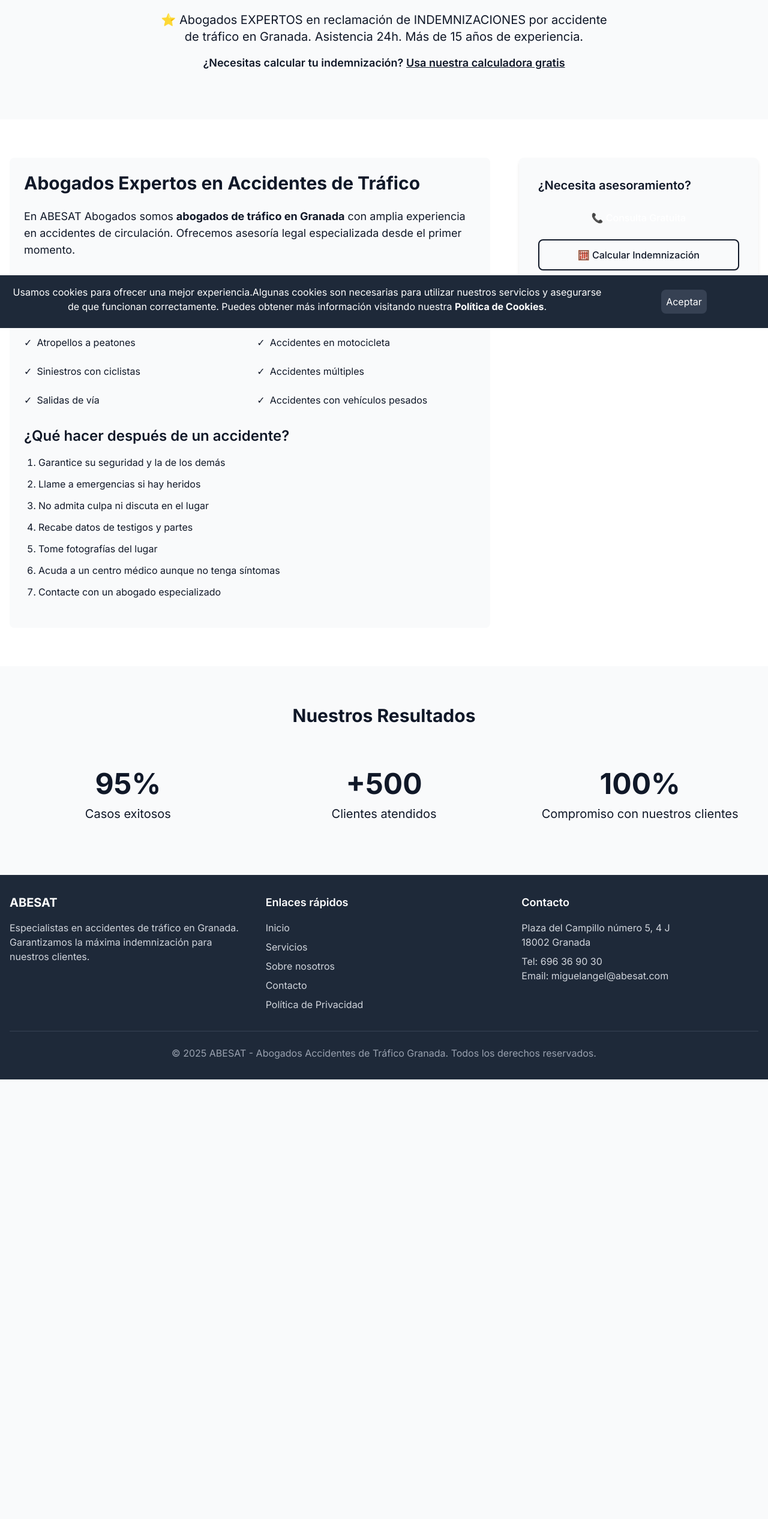
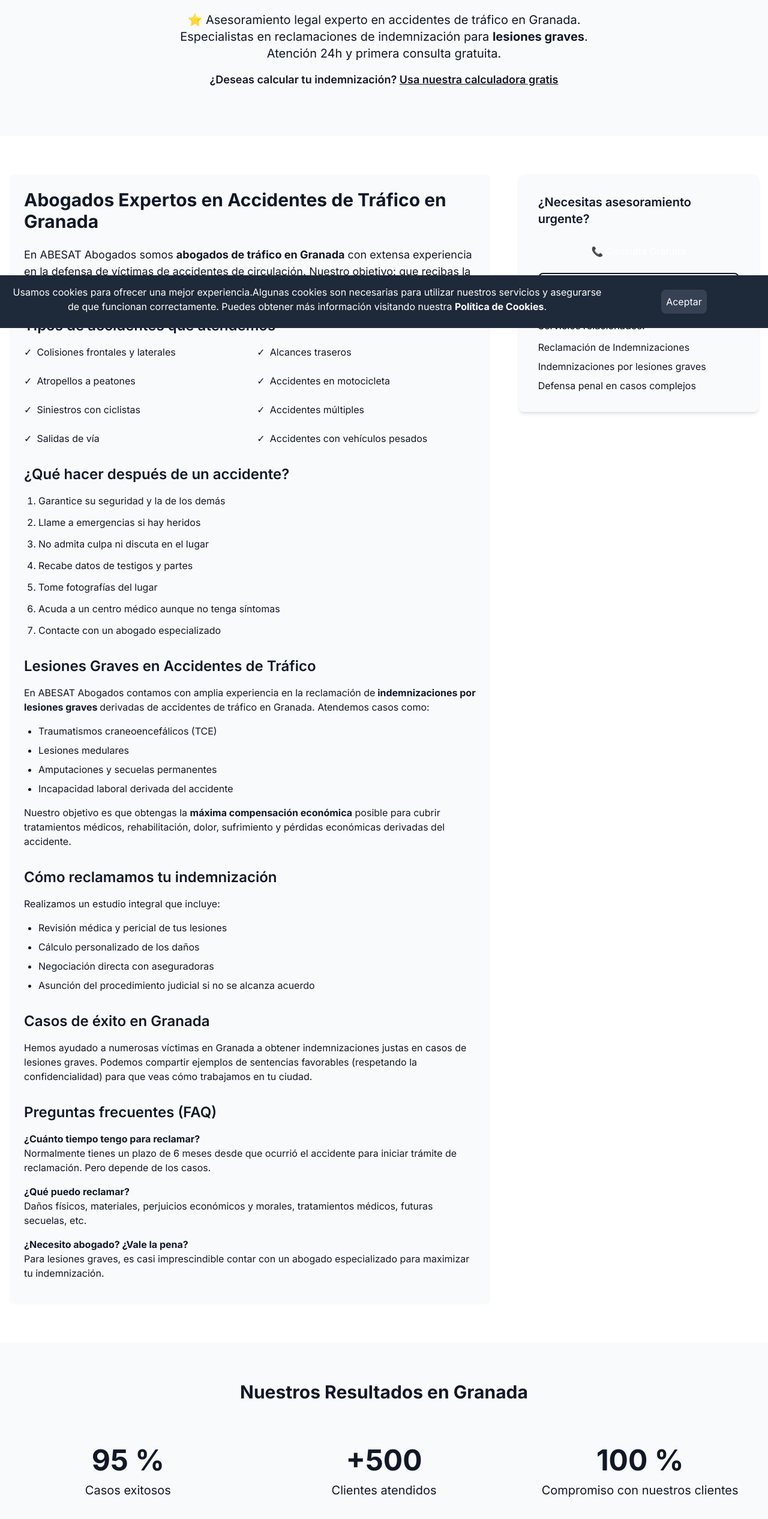
Before and after one commit to Jorgesdr/abesat.com, a Next.js app: page /servicios/accidentes-trafico-granada in a window 1280 px wide. Shown: the part 253-2786 px from the top of the page at 60% size. Before the commit the page ends 2053 px from the top, so only its background shows below. Built offline with nearby package versions, Linux system fonts and the light colour scheme.

Commit message:
Refactor Accidentes de Tráfico page with updated metadata, improved content, and enhanced user engagement features

```diff
--- a/app/servicios/accidentes-trafico-granada/page.tsx
+++ b/app/servicios/accidentes-trafico-granada/page.tsx
@@ -1,25 +1,13 @@
-//accidentes-trafico-granada
+/* //accidentes-trafico-granada
 
 import Link from "next/link"
 import Head from "next/head"
 
-const oldmetadata = {
-  title: "Accidentes de Tráfico en Granada | ABESAT Abogados",
-  description:
-    "Abogados especialistas en accidentes de tráfico en Granada. Asistencia legal inmediata.",
-}
-
-const oldmetadata1 = {
-  title: "Abogados Tráfico Granada -  Especialistas en Accidentes | ABESAT",
-  description:
-    "¿Buscas abogados de tráfico en Granada? En ABESAT Abogados te ayudamos con accidentes, indemnizaciones y defensa penal. Consulta gratuita.",
-}
-
 export const metadata = {
   title:
-    "Abogado Accidente Tráfico Granada ✅ Especialista en Indemnizaciones | ABESAT",
+    "Abogados Accidentes de Tráfico en Granada ⚖️ Especialistas en Lesiones Graves | ABESAT",
   description:
-    "¿Buscas ABOGADOS de tráfico en GRANADA? ⭐ Especialistas en ACCIDENTES e INDEMNIZACIONES. Consulta GRATUITa. +500 casos resueltos. ¡Te ayudamos!",
+    "ABESAT Abogados: expertos en ACCIDENTES de TRÁFICO en Granada. Especialistas en LESIONES GRAVES e INDEMNIZACIONES. Primera consulta GRATIS ✅ Más de 15 años de experiencia.",
 }
 
 export default function AccidentesTraficoPage() {
@@ -40,62 +28,62 @@ export default function AccidentesTraficoPage() {
             postalCode: "18009",
             addressCountry: "ES",
           },
-          url: "https://abesat.com/accidentes-trafico-granada",
+          url: "https://abesat.es/servicios/accidentes-trafico-granada",
           telephone: "+34 696 36 90 30",
           priceRange: "€€",
+          areaServed: {
+            "@type": "City",
+            name: "Granada",
+          },
+          knowsAbout: [
+            "Accidentes de tráfico",
+            "Lesiones graves en accidentes",
+            "Indemnizaciones por accidente",
+          ],
         }),
       }}
     />
   </Head>
+
   return (
     <main>
-      {/* Hero Section */}
-      {/* <section className="relative bg-gradient-to-r from-primary-600 to-primary-800 dark:text-white py-20">
-        <div className="container mx-auto px-4 text-center">
-          <h1 className="text-4xl md:text-5xl font-bold mb-6">
-            Abogados de Tráfico en Granada - Expertos en Accidentes
-          </h1>
-          <p className="text-xl max-w-3xl mx-auto">
-            Asistencia legal especializada para víctimas de accidentes de
-            circulación
-          </p>
-        </div>
-      </section> */}
       <section className="relative bg-gradient-to-r from-primary-600 to-primary-800 dark:text-white py-20">
         <div className="container mx-auto px-4 text-center">
           <h1 className="text-4xl md:text-5xl font-bold mb-6">
-            Abogados Especialistas en Accidentes de Tráfico en Granada
+            Abogados de Accidentes de Tráfico en Granada – Especialistas en
+            Lesiones Graves
           </h1>
           <p className="text-xl max-w-3xl mx-auto">
-            ⭐ Abogados EXPERTOS en reclamación de INDEMNIZACIONES por accidente
-            de tráfico en Granada. Asistencia 24h. Más de 15 años de
-            experiencia.
+            ⭐ Asesoramiento legal experto en accidentes de tráfico en Granada.
+            Especialistas en reclamaciones de indemnización para{" "}
+            <strong>lesiones graves</strong>. Atención 24h y primera consulta
+            gratuita.
           </p>
-          {/* Añade este párrafo adicional */}
           <p className="text-lg mt-4 font-semibold">
-            ¿Necesitas calcular tu indemnización?{" "}
-            <Link href="#calculadora" className="underline">
+            ¿Deseas calcular tu indemnización?{" "}
+            <Link href="/calculadora-indemnizacion" className="underline">
               Usa nuestra calculadora gratis
             </Link>
           </p>
         </div>
       </section>
 
-      {/* Content Section */}
+      // Content Section
       <section className="py-16 bg-white dark:bg-gray-800">
         <div className="container mx-auto px-4">
           <div className="flex flex-col lg:flex-row gap-12">
             <div className="lg:w-2/3 bg-gray-50 dark:bg-gray-700 p-6 rounded-lg">
               <h2 className="text-3xl font-bold mb-6">
-                Abogados Expertos en Accidentes de Tráfico
+                Abogados Expertos en Accidentes de Tráfico en Granada
               </h2>
 
               <div className="prose max-w-none">
                 <p className="text-lg mb-4">
                   En ABESAT Abogados somos{" "}
-                  <strong>abogados de tráfico en Granada</strong> con amplia
-                  experiencia en accidentes de circulación. Ofrecemos asesoría
-                  legal especializada desde el primer momento.
+                  <strong>abogados de tráfico en Granada</strong> con extensa
+                  experiencia en la defensa de víctimas de accidentes de
+                  circulación. Nuestro objetivo: que recibas la reparación justa
+                  por tus daños físicos, materiales y perjuicios sufridos.
                 </p>
 
                 <h3 className="text-2xl font-semibold mt-8 mb-4">
@@ -134,89 +122,13 @@ export default function AccidentesTraficoPage() {
               </div>
             </div>
 
-            {/* <div className="lg:w-1/3">
-              <div className="bg-gray-50 dark:bg-gray-700 p-8 rounded-lg shadow-md sticky top-8">
-                <h3 className="text-xl font-semibold mb-4">
-                  Asistencia Inmediata{" "}
-                </h3>
-                <p className="mb-6">
-                  En caso de accidente grave, podemos atenderle lo mas rápido
-                  posible.
-                </p>
-                <Link
-                  href="/contacto"
-                  className="bg-transparent dark:border-white border-2 dark:text-white hover:bg-gray-300 hover:text-blue px-6 py-3 rounded-lg font-medium inline-block w-full text-center"
-                >
-                  Contactar Ahora
-                </Link>
-
-                <div className="mt-8">
-                  <h4 className="font-medium mb-3">Servicios relacionados:</h4>
-                  <ul className="space-y-2">
-                    <li>
-                      <Link
-                        href="/servicios/indemnizaciones"
-                        className="text-primary-600 hover:underline"
-                      >
-                        Reclamación de Indemnizaciones
-                      </Link>
-                    </li>
-                    <li>
-                      <Link
-                        href="/servicios/lesiones"
-                        className="text-primary-600 hover:underline"
-                      >
-                        Lesiones por Accidentes
-                      </Link>
-                    </li>
-                    <li>
-                      <Link
-                        href="/servicios/defensa-penal"
-                        className="text-primary-600 hover:underline"
-                      >
-                        Defensa en Casos Penales
-                      </Link>
-                    </li>
-                  </ul>
-                </div>
-                <div className="mt-8">
-                  <h4 className="font-medium mb-3">También buscan:</h4>
-                  <ul className="space-y-2 list-disc pl-4 text-sm">
-                    <li>
-                      <Link
-                        href="/servicios/asesoramiento-victimas"
-                        className="hover:underline"
-                      >
-                        Abogados especialistas en tráfico Granada
-                      </Link>
-                    </li>
-                    <li>
-                      <Link
-                        href="/servicios/indemnizaciones"
-                        className="hover:underline"
-                      >
-                        Reclamación por accidente de tráfico Granada
-                      </Link>
-                    </li>
-                    <li>
-                      <Link
-                        href="/servicios/lesiones"
-                        className="hover:underline"
-                      >
-                        Abogados para siniestros viales Granada
-                      </Link>
-                    </li>
-                  </ul>
-                </div>
-              </div>
-            </div> */}
             <div className="lg:w-1/3">
               <div className="bg-gray-50 dark:bg-gray-700 p-8 rounded-lg shadow-md sticky top-8">
                 <h3 className="text-xl font-semibold mb-4">
                   ¿Necesita asesoramiento?
                 </h3>
 
-                {/* NUEVO CTA */}
+                // NUEVO CTA
                 <div className="space-y-3 mb-6">
                   <Link
                     href="/contacto"
@@ -232,14 +144,14 @@ export default function AccidentesTraficoPage() {
                   </Link>
                 </div>
 
-                {/* Resto del contenido... */}
+                // Resto del contenido...
               </div>
             </div>
           </div>
         </div>
       </section>
 
-      {/* Stats Section */}
+      // Stats Section
       <section className="py-16 bg-primary-700 dark:text-white">
         <div className="container mx-auto px-4">
           <h2 className="text-3xl font-bold mb-12 text-center">
@@ -260,20 +172,298 @@ export default function AccidentesTraficoPage() {
           </div>
         </div>
       </section>
-      {/*  <section>
-        <div className="container mx-auto px-4 py-16">
-          <h2 className="text-3xl font-bold mb-6 text-center">¿Por qué elegirnos?</h2>
-          <p className="text-lg text-center max-w-2xl mx-auto mb-8">
-            En ABESAT Abogados, nos comprometemos a ofrecerte la mejor asistencia legal. Nuestro equipo de abogados especializados en accidentes de tráfico en Granada está aquí para ayudarte a obtener la indemnización que mereces.
-          </p>
-          <Link
-            href="/contacto"
-            className="bg-primary-600 text-white px-6 py-3 rounded-lg font-medium inline-block text-center"
-          >
-            Solicita tu consulta gratuita
-          </Link>
-        </div>
-      </section> */}
+
     </main>
   )
 }
+ */
+
+// pages/servicios/accidentes-trafico-granada.jsx  (o el archivo que uses en Next.js)
+
+import Link from "next/link"
+import Head from "next/head"
+
+export const metadata = {
+  title:
+    "Abogados Accidentes de Tráfico en Granada ⚖️ Especialistas en Lesiones Graves | ABESAT",
+  description:
+    "ABESAT Abogados: expertos en ACCIDENTES de TRÁFICO en Granada. Especialistas en LESIONES GRAVES e INDEMNIZACIONES. Primera consulta GRATIS ✅ Más de 15 años de experiencia.",
+}
+
+export default function AccidentesTraficoPage() {
+  return (
+    <>
+      <Head>
+        <script
+          type="application/ld+json"
+          dangerouslySetInnerHTML={{
+            __html: JSON.stringify({
+              "@context": "https://schema.org",
+              "@type": "LegalService",
+              name: "ABESAT Abogados",
+              image: "https://abesat.com/images/abesatico.webp",
+              address: {
+                "@type": "PostalAddress",
+                streetAddress: "Plaza del Campillo número 5, 4 J",
+                addressLocality: "Granada",
+                addressRegion: "GR",
+                postalCode: "18009",
+                addressCountry: "ES",
+              },
+              url: "https://abesat.es/servicios/accidentes-trafico-granada",
+              telephone: "+34 696 36 90 30",
+              priceRange: "€€",
+              areaServed: {
+                "@type": "City",
+                name: "Granada",
+              },
+              knowsAbout: [
+                "Accidentes de tráfico",
+                "Lesiones graves en accidentes",
+                "Indemnizaciones por accidente",
+              ],
+            }),
+          }}
+        />
+      </Head>
+
+      <main>
+        {/* Hero / cabecera */}
+        <section className="relative bg-gradient-to-r from-primary-600 to-primary-800 dark:text-white py-20">
+          <div className="container mx-auto px-4 text-center">
+            <h1 className="text-4xl md:text-5xl font-bold mb-6">
+              Abogados de Accidentes de Tráfico en Granada – Especialistas en
+              Lesiones Graves
+            </h1>
+            <p className="text-xl max-w-3xl mx-auto">
+              ⭐ Asesoramiento legal experto en accidentes de tráfico en
+              Granada. Especialistas en reclamaciones de indemnización para{" "}
+              <strong>lesiones graves</strong>. Atención 24h y primera consulta
+              gratuita.
+            </p>
+            <p className="text-lg mt-4 font-semibold">
+              ¿Deseas calcular tu indemnización?{" "}
+              <Link href="/calculadora-indemnizacion" className="underline">
+                Usa nuestra calculadora gratis
+              </Link>
+            </p>
+          </div>
+        </section>
+
+        {/* Contenido principal */}
+        <section className="py-16 bg-white dark:bg-gray-800">
+          <div className="container mx-auto px-4">
+            <div className="flex flex-col lg:flex-row gap-12">
+              {/* Columna de contenido */}
+              <div className="lg:w-2/3 bg-gray-50 dark:bg-gray-700 p-6 rounded-lg">
+                <h2 className="text-3xl font-bold mb-6">
+                  Abogados Expertos en Accidentes de Tráfico en Granada
+                </h2>
+                <div className="prose max-w-none">
+                  <p className="text-lg mb-4">
+                    En ABESAT Abogados somos{" "}
+                    <strong>abogados de tráfico en Granada</strong> con extensa
+                    experiencia en la defensa de víctimas de accidentes de
+                    circulación. Nuestro objetivo: que recibas la reparación
+                    justa por tus daños físicos, materiales y perjuicios
+                    sufridos.
+                  </p>
+
+                  <h3 className="text-2xl font-semibold mt-8 mb-4">
+                    Tipos de accidentes que atendemos
+                  </h3>
+                  <div className="grid md:grid-cols-2 gap-6 mb-8">
+                    {[
+                      "Colisiones frontales y laterales",
+                      "Alcances traseros",
+                      "Atropellos a peatones",
+                      "Accidentes en motocicleta",
+                      "Siniestros con ciclistas",
+                      "Accidentes múltiples",
+                      "Salidas de vía",
+                      "Accidentes con vehículos pesados",
+                    ].map((item, index) => (
+                      <div key={index} className="flex items-start">
+                        <span className="text-primary-600 mr-2">✓</span>
+                        <span>{item}</span>
+                      </div>
+                    ))}
+                  </div>
+
+                  <h3 className="text-2xl font-semibold mt-8 mb-4">
+                    ¿Qué hacer después de un accidente?
+                  </h3>
+                  <ol className="list-decimal pl-6 mb-6 space-y-3">
+                    <li>Garantice su seguridad y la de los demás</li>
+                    <li>Llame a emergencias si hay heridos</li>
+                    <li>No admita culpa ni discuta en el lugar</li>
+                    <li>Recabe datos de testigos y partes</li>
+                    <li>Tome fotografías del lugar</li>
+                    <li>Acuda a un centro médico aunque no tenga síntomas</li>
+                    <li>Contacte con un abogado especializado</li>
+                  </ol>
+
+                  {/* Nuevo bloque de Lesiones Graves */}
+                  <h3 className="text-2xl font-semibold mt-8 mb-4">
+                    Lesiones Graves en Accidentes de Tráfico
+                  </h3>
+                  <p className="mb-4">
+                    En ABESAT Abogados contamos con amplia experiencia en la
+                    reclamación de
+                    <strong> indemnizaciones por lesiones graves </strong>{" "}
+                    derivadas de accidentes de tráfico en Granada. Atendemos
+                    casos como:
+                  </p>
+                  <ul className="list-disc pl-6 space-y-2 mb-4">
+                    <li>Traumatismos craneoencefálicos (TCE)</li>
+                    <li>Lesiones medulares</li>
+                    <li>Amputaciones y secuelas permanentes</li>
+                    <li>Incapacidad laboral derivada del accidente</li>
+                  </ul>
+                  <p className="mt-4 mb-8">
+                    Nuestro objetivo es que obtengas la{" "}
+                    <strong>máxima compensación económica</strong> posible para
+                    cubrir tratamientos médicos, rehabilitación, dolor,
+                    sufrimiento y pérdidas económicas derivadas del accidente.
+                  </p>
+
+                  <h3 className="text-2xl font-semibold mt-8 mb-4">
+                    Cómo reclamamos tu indemnización
+                  </h3>
+                  <p className="mb-4">
+                    Realizamos un estudio integral que incluye:
+                  </p>
+                  <ul className="list-disc pl-6 space-y-2 mb-8">
+                    <li>Revisión médica y pericial de tus lesiones</li>
+                    <li>Cálculo personalizado de los daños</li>
+                    <li>Negociación directa con aseguradoras</li>
+                    <li>
+                      Asunción del procedimiento judicial si no se alcanza
+                      acuerdo
+                    </li>
+                  </ul>
+
+                  <h3 className="text-2xl font-semibold mt-8 mb-4">
+                    Casos de éxito en Granada
+                  </h3>
+                  <p className="mb-4">
+                    Hemos ayudado a numerosas víctimas en Granada a obtener
+                    indemnizaciones justas en casos de lesiones graves. Podemos
+                    compartir ejemplos de sentencias favorables (respetando la
+                    confidencialidad) para que veas cómo trabajamos en tu
+                    ciudad.
+                  </p>
+
+                  <h3 className="text-2xl font-semibold mt-8 mb-4">
+                    Preguntas frecuentes (FAQ)
+                  </h3>
+                  <div className="mb-4">
+                    <strong>¿Cuánto tiempo tengo para reclamar?</strong>
+                    <p>
+                      Normalmente tienes un plazo de 6 meses desde que ocurrió
+                      el accidente para iniciar trámite de reclamación. Pero
+                      depende de los casos.
+                    </p>
+                  </div>
+                  <div className="mb-4">
+                    <strong>¿Qué puedo reclamar?</strong>
+                    <p>
+                      Daños físicos, materiales, perjuicios económicos y
+                      morales, tratamientos médicos, futuras secuelas, etc.
+                    </p>
+                  </div>
+                  <div className="mb-4">
+                    <strong>¿Necesito abogado? ¿Vale la pena?</strong>
+                    <p>
+                      Para lesiones graves, es casi imprescindible contar con un
+                      abogado especializado para maximizar tu indemnización.
+                    </p>
+                  </div>
+
+                  {/* Aquí podrías insertar la sección de calculadora si la tienes */}
+                  {/* <div id="calculadora"> … </div> */}
+                </div>{" "}
+                {/* fin .prose */}
+              </div>{" "}
+              {/* fin contenido */}
+              {/* Columna lateral / CTA */}
+              <div className="lg:w-1/3">
+                <div className="bg-gray-50 dark:bg-gray-700 p-8 rounded-lg shadow-md sticky top-8">
+                  <h3 className="text-xl font-semibold mb-4">
+                    ¿Necesitas asesoramiento urgente?
+                  </h3>
+
+                  <div className="space-y-3 mb-6">
+                    <Link
+                      href="/contacto"
+                      className="bg-primary-600 text-white px-4 py-3 rounded-lg font-medium inline-block w-full text-center hover:bg-primary-700"
+                    >
+                      📞 Consulta Gratuita
+                    </Link>
+                    <Link
+                      href="/calculadora-indemnizacion"
+                      className="bg-transparent border-2 border-primary-600 text-primary-600 px-4 py-3 rounded-lg font-medium inline-block w-full text-center hover:bg-primary-50"
+                    >
+                      🧮 Calcular Indemnización
+                    </Link>
+                  </div>
+
+                  <h4 className="font-medium mb-3">Servicios relacionados:</h4>
+                  <ul className="space-y-2">
+                    <li>
+                      <Link
+                        href="/servicios/indemnizaciones"
+                        className="text-primary-600 hover:underline"
+                      >
+                        Reclamación de Indemnizaciones
+                      </Link>
+                    </li>
+                    <li>
+                      <Link
+                        href="/servicios/lesiones"
+                        className="text-primary-600 hover:underline"
+                      >
+                        Indemnizaciones por lesiones graves
+                      </Link>
+                    </li>
+                    <li>
+                      <Link
+                        href="/servicios/defensa-penal"
+                        className="text-primary-600 hover:underline"
+                      >
+                        Defensa penal en casos complejos
+                      </Link>
+                    </li>
+                  </ul>
+                </div>
+              </div>
+            </div>{" "}
+            {/* fin flex contenedor */}
+          </div>
+        </section>
+
+        {/* Stats / resultados */}
+        <section className="py-16 bg-primary-700 dark:text-white">
+          <div className="container mx-auto px-4">
+            <h2 className="text-3xl font-bold mb-12 text-center">
+              Nuestros Resultados en Granada
+            </h2>
+
+            <div className="grid md:grid-cols-3 gap-8 text-center">
+              {[
+                { value: "95 %", label: "Casos exitosos" },
+                { value: "+500", label: "Clientes atendidos" },
+                { value: "100 %", label: "Compromiso con nuestros clientes" },
+              ].map((stat, index) => (
+                <div key={index} className="p-6">
+                  <p className="text-5xl font-bold mb-3">{stat.value}</p>
+                  <p className="text-xl">{stat.label}</p>
+                </div>
+              ))}
+            </div>
+          </div>
+        </section>
+      </main>
+    </>
+  )
+}
```
